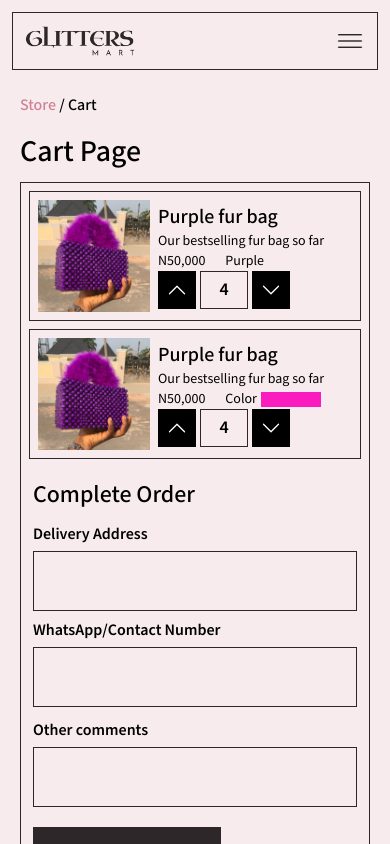
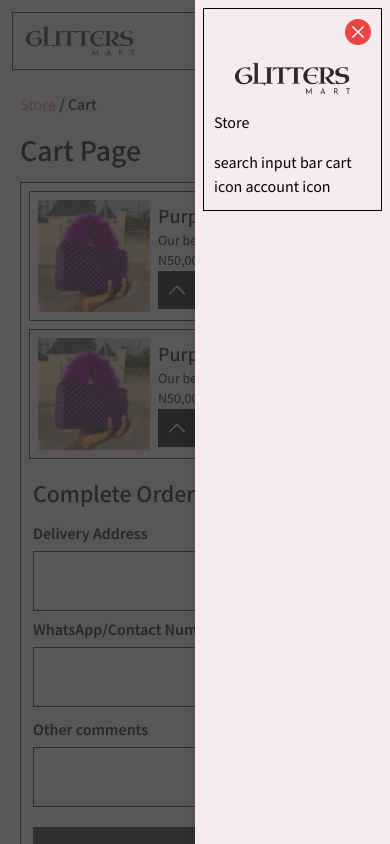
Before and after one commit to Zrnited/glitters, a Next.js app: page /cart in a window 390 px wide. Both pictures are taken after a click on the button 350 px from the left and 41 px from the top of the page. Shown: the top 844 px of the page. Built offline with nearby package versions, Linux system fonts and the light colour scheme.

Commit message:
Building sidebar

```diff
--- a/src/components/layout/index.tsx
+++ b/src/components/layout/index.tsx
@@ -1,15 +1,17 @@
 "use client";
-import { useState } from "react";
+import { use, useState } from "react";
 // import { useState } from "react";
 import Footer from "./footer";
 import Navbar from "./navbar";
 import { usePathname } from "next/navigation";
+import Sidebar from "./sidebar";
 // import Sidebar from "./sidebar";
 
 export default function Layout({ children }: { children: React.ReactNode }) {
   const path = usePathname();
   const [searchbar, setSearchbar] = useState<boolean>(false);
   const [logoutBar, setLogoutBar] = useState<boolean>(false);
+  const [aside, setAside] = useState<boolean>(false);
   const [isLoggedin, setIsLoggedin] = useState<boolean>(false);
 
   function checkPath() {
@@ -51,8 +53,8 @@ export default function Layout({ children }: { children: React.ReactNode }) {
   return (
     <div className="flex justify-center">
       <div className="container">
-        <Navbar isLoggedin={isLoggedin} searchbar={searchbar} showSearchbar={showSearchbar} logoutBar={logoutBar} showLogoutBar={showLogoutBar} />
-        {/* <Sidebar /> */}
+        <Navbar setAside={setAside} isLoggedin={isLoggedin} searchbar={searchbar} showSearchbar={showSearchbar} logoutBar={logoutBar} showLogoutBar={showLogoutBar} />
+        <Sidebar aside={aside} setAside={setAside} />
         <main>
           {children}
         </main>
--- a/src/components/layout/navbar.tsx
+++ b/src/components/layout/navbar.tsx
@@ -6,11 +6,13 @@ import cart from "@/assets/icons/shopping-cart-icon.png";
 import account from "@/assets/icons/account-circle-icon.png";
 import logout from "@/assets/icons/logout.png";
 import Link from "next/link";
+import { Dispatch, SetStateAction } from "react";
 
 export interface NavProps {
   searchbar: boolean;
   logoutBar: boolean;
   isLoggedin: boolean;
+  setAside: Dispatch<SetStateAction<boolean>>
   showSearchbar(): void;
   showLogoutBar(): void;
 }
@@ -21,6 +23,7 @@ export default function Navbar({
   showLogoutBar,
   showSearchbar,
   isLoggedin,
+  setAside
 }: NavProps) {
   return (
     <header>
@@ -114,6 +117,7 @@ export default function Navbar({
             src={hamburgerMenu}
             alt="menu-icon"
             className="w-[30px] h-[30px]"
+            onClick={()=>setAside(true)}
           />
         </button>
       </nav>
--- a/src/components/layout/sidebar.tsx
+++ b/src/components/layout/sidebar.tsx
@@ -1,3 +1,42 @@
-export default function Sidebar () {
-    return <h1>Sidebar</h1>;
+import { Dispatch, SetStateAction } from "react";
+import Image from "next/image";
+import Link from "next/link";
+import logo from "@/assets/images/glittersLogo.png";
+import { AiOutlineClose } from "react-icons/ai";
+
+export interface AsideProps {
+  aside: boolean
+  setAside: Dispatch<SetStateAction<boolean>>
+}
+
+export default function Sidebar ({aside, setAside}: AsideProps) {
+    return (
+      <>
+        {aside === true && (<div onClick={()=>setAside(false)} className="bg-overlay fixed top-0 left-0 right-0 bottom-0 z-20"></div>)}
+        <aside className={aside ? "fixed h-full bg-[#F7EBEE] shadow-lg z-30 right-0 top-0 w-1/2 transition-all ease-in-out delay-100 p-2 sm:hidden" : "-right-full fixed h-full bg-[#F7EBEE] transition-all ease-in-out delay-100 top-0 w-1/2"}>
+          <div className="flex flex-col gap-y-4 border border-black p-2.5">
+            <div className="flex justify-end">
+              <button onClick={()=>setAside(false)} className="text-lg p-1 bg-red-500 rounded-full">
+                <AiOutlineClose color="white" />
+              </button>
+            </div>
+            <div className="flex justify-center">
+              <Image alt="logo" priority src={logo} className="w-3/4 h-auto" />
+            </div>
+            <ul>
+              <li>
+                <Link className="" href={'/'}>
+                  Store
+                </Link>
+              </li>
+            </ul>
+            <div>
+              search input bar
+              cart icon
+              account icon
+            </div>
+          </div>
+        </aside>
+      </>
+    );
   }
--- a/tailwind.config.ts
+++ b/tailwind.config.ts
@@ -13,6 +13,9 @@ const config: Config = {
         "gradient-conic":
           "conic-gradient(from 180deg at 50% 50%, var(--tw-gradient-stops))",
       },
+      backgroundColor: {
+        overlay: 'rgba(49, 49, 49, 0.8)'
+      },
     },
   },
   plugins: [],
```
Also changed, not shown: middleware.ts (deleted, +0 -29 lines), src/middleware.ts (added, +62 -0 lines), src/assets/icons/close-icon.png (added).
